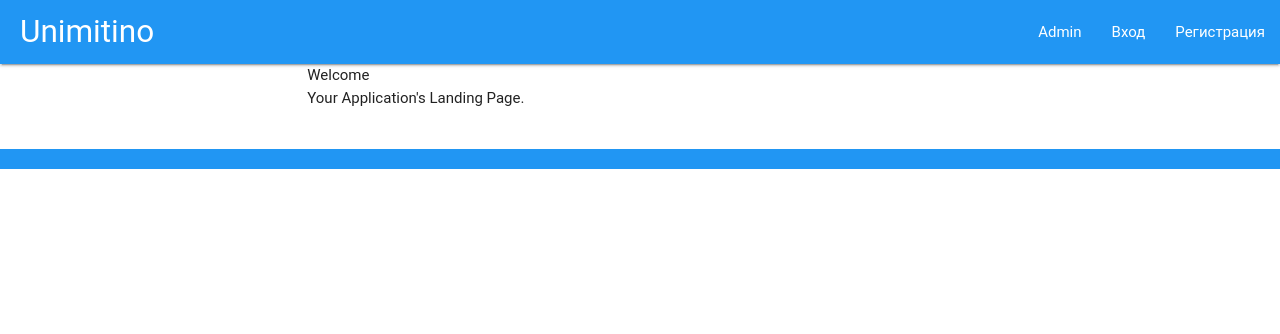
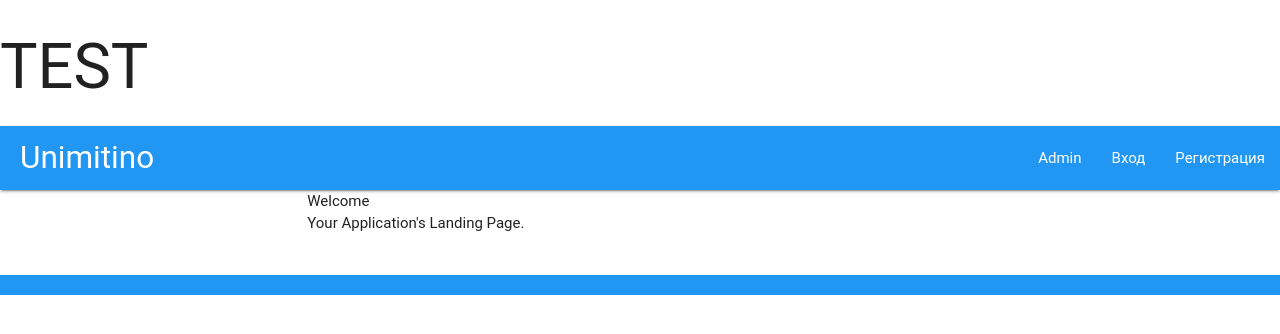
Before and after one commit to GarGarrison/unimitino, a Laravel app: template resources/views/welcome.blade.php in a window 1280 px wide. Shown: the top 334 px of the page. Run offline with Laravel 8, Linux system fonts and the light colour scheme; the template is opened without the code that fills it, so the values that code supplies are empty; settings files or empty folders that the repository lacks are supplied; some libraries are stand-ins or nearby versions; some web fonts are replaced.

Commit message:
test commit

```diff
--- a/resources/views/layouts/app.blade.php
+++ b/resources/views/layouts/app.blade.php
@@ -19,6 +19,7 @@
 </head>
 <body>
     <header>
+    <h1>TEST</h1>
         <nav class="blue">
             <div class="nav-wrapper">
                 <a class="brand-logo left" href="{{ url('/') }}">Unimitino</a>
```
Also changed, not shown: 1 other file.
